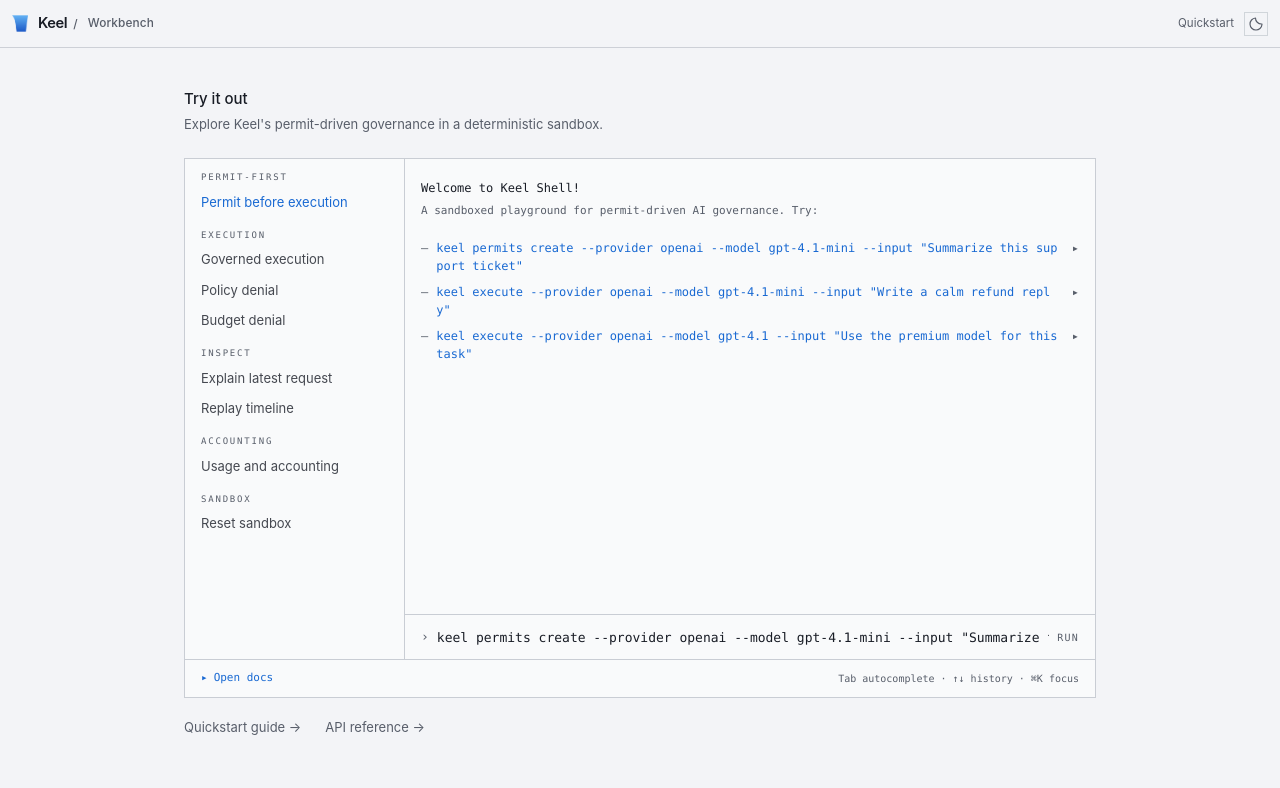
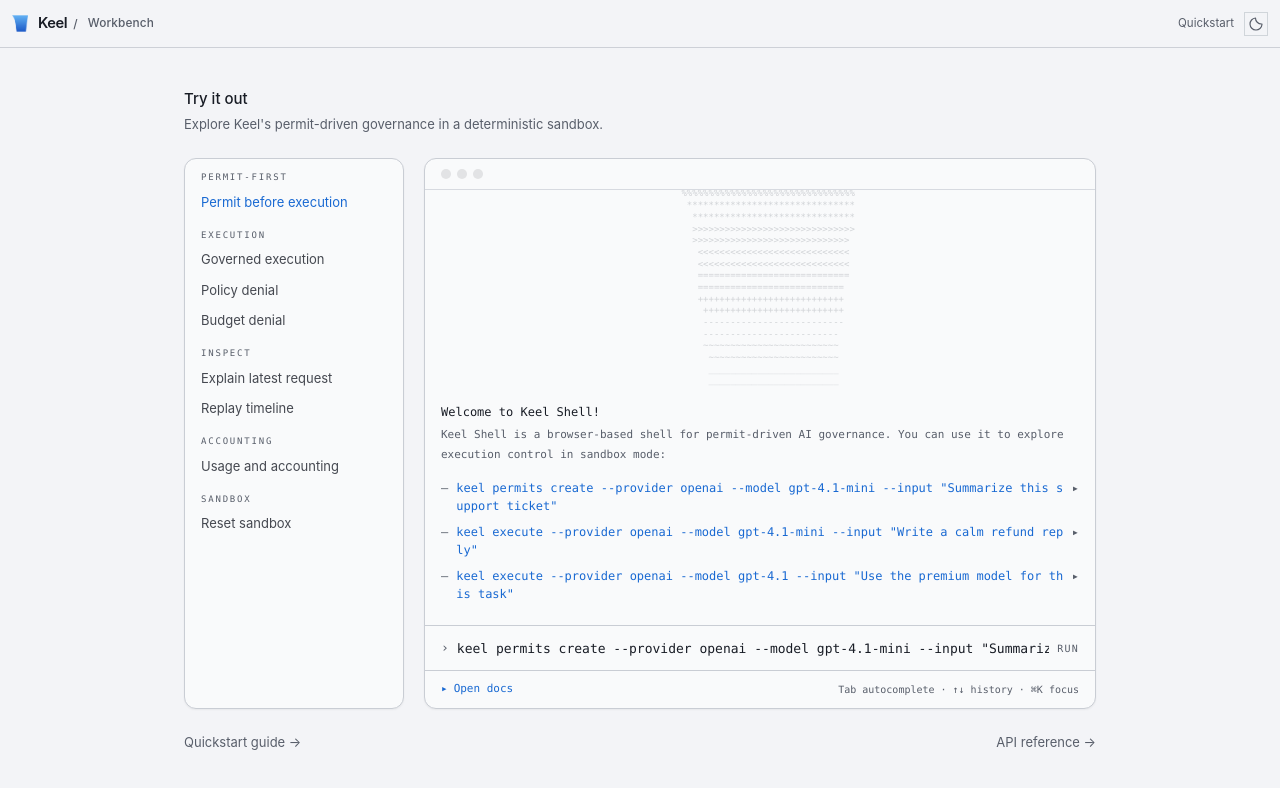
Before and after one commit to keelapi/keel-playground, a Next.js app: page / in a window 1280 px wide. Shown: the top 788 px of the page. Built offline with nearby package versions, Linux system fonts and the light colour scheme.

Commit message:
Tighten console layout and workbench shell spacing

```diff
--- a/components/output-pane.tsx
+++ b/components/output-pane.tsx
@@ -3,6 +3,29 @@
 import type { KeyboardEvent, RefObject } from "react";
 
 import type { WorkbenchEntry } from "@/lib/shell/types";
+
+const KEEL_ASCII = `  @@@@@@@@@@@@@@@@@@@@@@@@@@@@@@@@@@@@@@@
+  @@@@@@@@@@@@@@@@@@@@@@@@@@@@@@@@@@@@@@
+    ###################################
+     ##################################
+      %%%%%%%%%%%%%%%%%%%%%%%%%%%%%%%%%
+      %%%%%%%%%%%%%%%%%%%%%%%%%%%%%%%%
+       *******************************
+        ******************************
+        >>>>>>>>>>>>>>>>>>>>>>>>>>>>>>
+        >>>>>>>>>>>>>>>>>>>>>>>>>>>>>
+         <<<<<<<<<<<<<<<<<<<<<<<<<<<<
+         <<<<<<<<<<<<<<<<<<<<<<<<<<<<
+         ============================
+         ===========================
+         +++++++++++++++++++++++++++
+          ++++++++++++++++++++++++++
+          --------------------------
+          -------------------------
+          ~~~~~~~~~~~~~~~~~~~~~~~~~
+           ~~~~~~~~~~~~~~~~~~~~~~~~
+           ________________________
+           ________________________`;
 
 type OutputPaneProps = {
   entries: WorkbenchEntry[];
@@ -51,11 +74,18 @@
     <div ref={scrollRef} className="min-h-0 flex-1 overflow-y-auto">
       {entries.length === 0 ? (
         <div className="px-4 py-5 font-mono">
-          <p className="text-[12px] text-foreground">Welcome to Keel Shell!</p>
+          <pre
+            className="mx-auto w-fit text-[9px] leading-[1.3] text-muted-foreground/25 select-none"
+            aria-hidden="true"
+          >
+            {KEEL_ASCII}
+          </pre>
+          <p className="mt-4 text-[12px] text-foreground">Welcome to Keel Shell!</p>
           <p className="mt-1 text-[11px] leading-5 text-muted-foreground">
-            A sandboxed playground for permit-driven AI governance. Try:
+            Keel Shell is a browser-based shell for permit-driven AI governance.
+            You can use it to explore execution control in sandbox mode:
           </p>
-          <div className="mt-4 space-y-1">
+          <div className="mt-3 space-y-1">
             {starterCommands.map((command) => (
               <button
                 key={command}
--- a/components/workbench-shell.tsx
+++ b/components/workbench-shell.tsx
@@ -346,9 +346,8 @@
           </p>
         </div>
 
-        <div className="overflow-hidden border border-border bg-card">
-          <div className="grid grid-cols-1 md:grid-cols-[220px_minmax(0,1fr)]">
-            <div className="hidden border-r border-border md:block">
+        <div className="grid grid-cols-1 gap-5 md:grid-cols-[220px_minmax(0,1fr)]">
+          <div className="hidden overflow-hidden rounded-xl border border-border bg-card shadow-sm md:block">
             <ScenarioSidebar
               scenarios={SCENARIO_LIBRARY}
               activeScenarioId={activeScenarioId}
@@ -356,7 +355,14 @@
             />
           </div>
 
-            <div className="flex h-[500px] min-h-0 flex-col">
+          <div className="flex flex-col overflow-hidden rounded-xl border border-border bg-card shadow-sm">
+            <div className="flex items-center gap-1.5 border-b border-border/70 px-4 py-2.5">
+              <span className="h-2.5 w-2.5 rounded-full bg-foreground/10" />
+              <span className="h-2.5 w-2.5 rounded-full bg-foreground/10" />
+              <span className="h-2.5 w-2.5 rounded-full bg-foreground/10" />
+            </div>
+
+            <div className="flex h-[480px] min-h-0 flex-col">
               <OutputPane
                 entries={entries}
                 selectedEntryId={selectedEntry?.id ?? null}
@@ -378,7 +384,6 @@
                 inputRef={inputRef}
               />
             </div>
-          </div>
 
             <div className="flex items-center justify-between border-t border-border px-4 py-2.5">
               <a
@@ -394,8 +399,9 @@
               </div>
             </div>
           </div>
+        </div>
 
-        <div className="mt-5 flex items-center gap-6">
+        <div className="mt-6 flex items-center justify-between">
           <a
             href="https://docs.keelapi.com/quickstart"
             target="_blank"
@@ -405,7 +411,7 @@
             Quickstart guide →
           </a>
           <a
-            href="https://docs.keelapi.com/reference"
+            href="https://docs.keelapi.com/api-reference"
             target="_blank"
             rel="noreferrer"
             className="text-[13px] text-muted-foreground transition hover:text-foreground"
```
Lines whose indentation alone changed are shown as unchanged.
